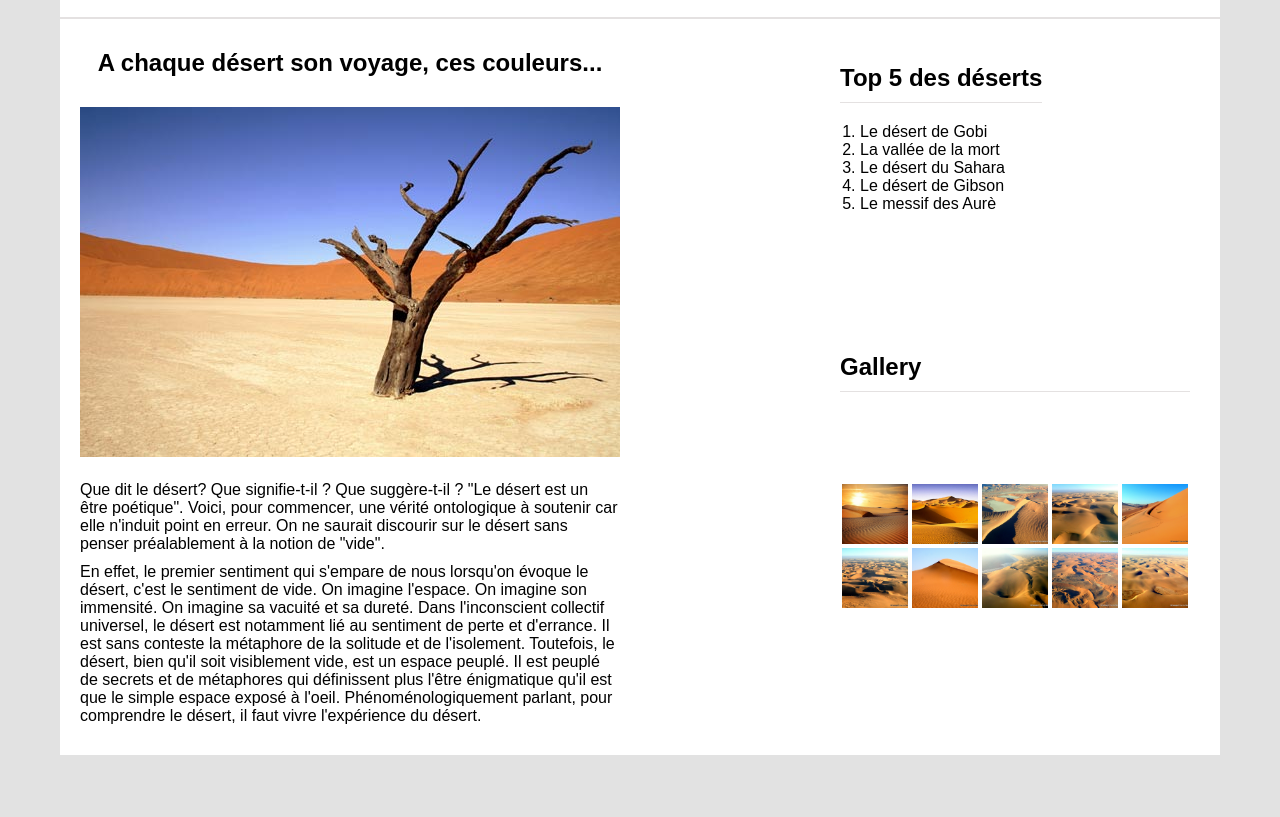
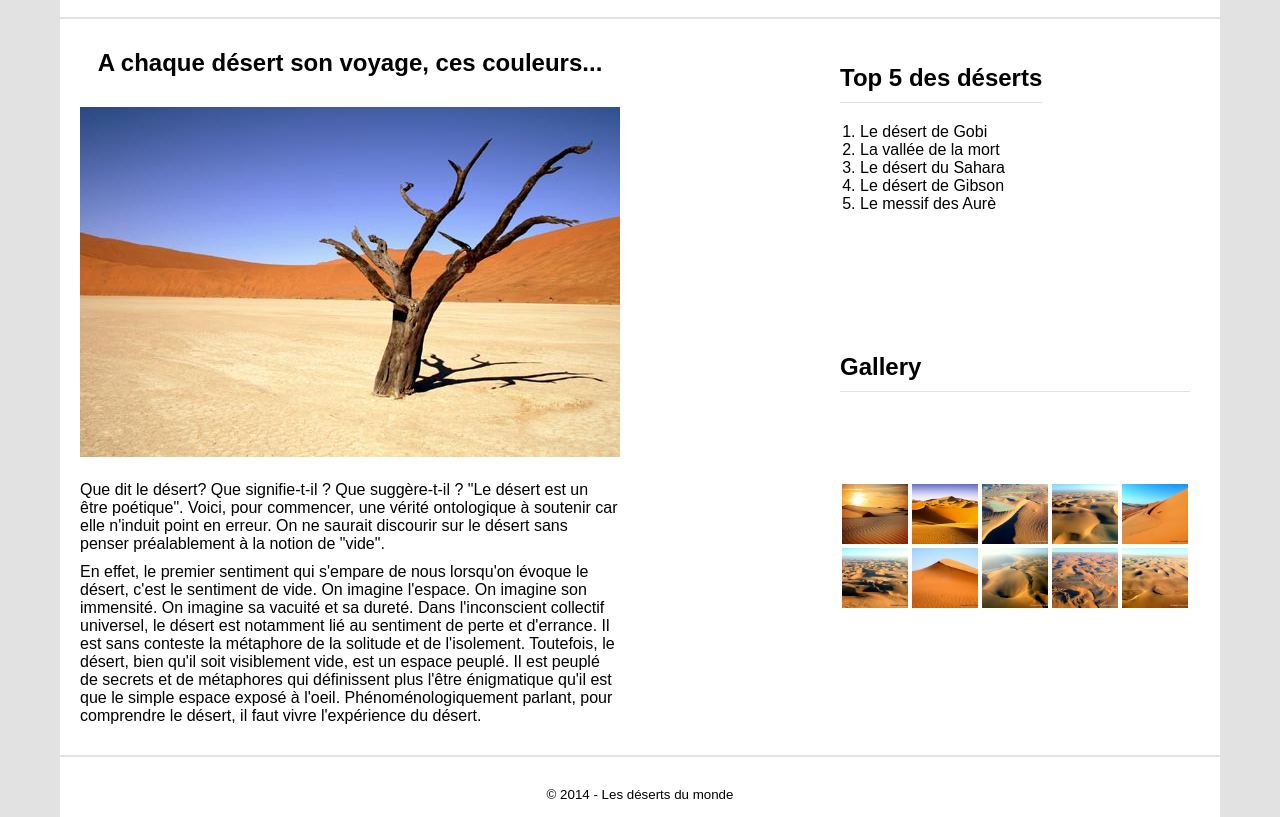
Before and after one commit to KaynoxDev/Devoir-Supp-DesertDuMonde-, a plain HTML site: page index.html in a window 1280 px wide. Shown: the part 113-930 px from the top of the page. Before the commit the page ends 868 px from the top, so only its background shows below. Drawn offline with Linux system fonts and the light colour scheme.

Commit message:
structure css footer

```diff
--- a/assets/css/style.css
+++ b/assets/css/style.css
@@ -123,3 +123,12 @@ ol {
     transform: scale(5);
 
   }
+
+  footer {
+    display: flex;
+    flex-direction: row;
+    border-top: 2px solid #e4e1e1;
+    height: 30px;
+    justify-content: center;
+    padding-top: 30px;
+  }
--- a/index.html
+++ b/index.html
@@ -107,7 +107,7 @@
 
     <footer>
 
-
+        <small>© 2014 - Les déserts du monde</small>
     </footer>
   </body>
 </html>
```
